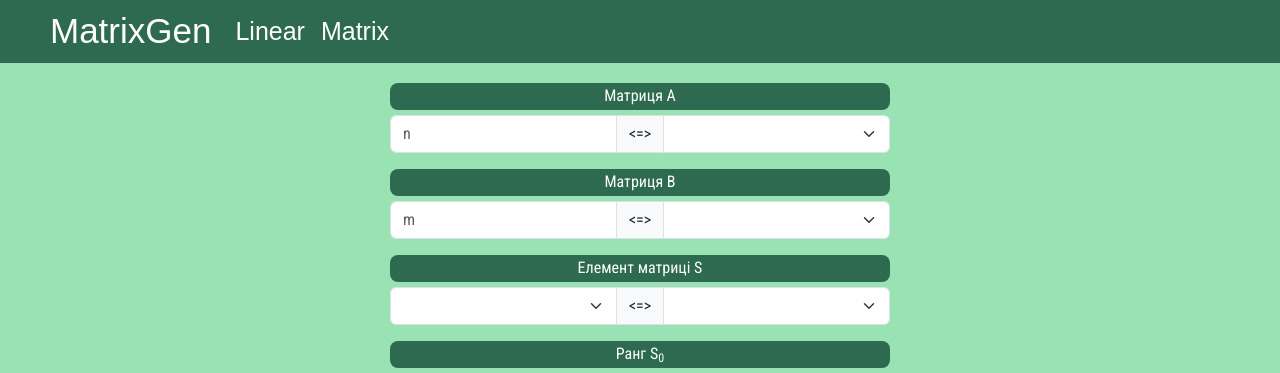
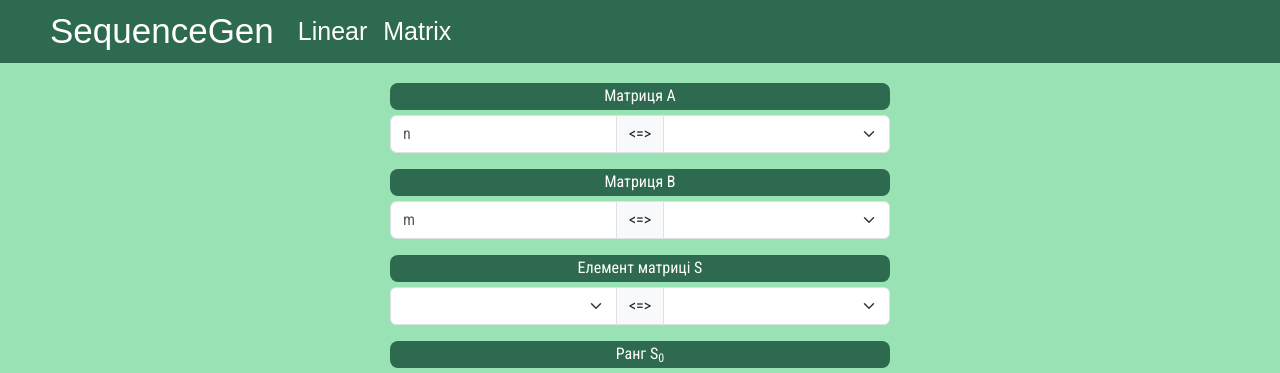
Before and after one commit to DenysParzh/CalculatorMSR, a Django app: page / in a window 1280 px wide. Shown: the top 373 px of the page. Run offline with Django 5.2, Linux system fonts and the light colour scheme; lists and menus that the app fills with data are empty; some web fonts are replaced.

Commit message:
Update: site name

```diff
--- a/calculator/templates/base.html
+++ b/calculator/templates/base.html
@@ -22,7 +22,7 @@
 <header>
     <nav class = "navbar navbar-expand-lg bg-body-tertiary" style = "padding: 0">
         <div class = "container-fluid container-nav">
-            <a class = "navbar-brand main-nav"  href = "#" style = "color: white">MatrixGen</a>
+            <a class = "navbar-brand main-nav"  href = "#" style = "color: white">SequenceGen</a>
             <div class = "collapse navbar-collapse">
                 <ul class = "navbar-nav">
                     <li class = "nav-item">
```
